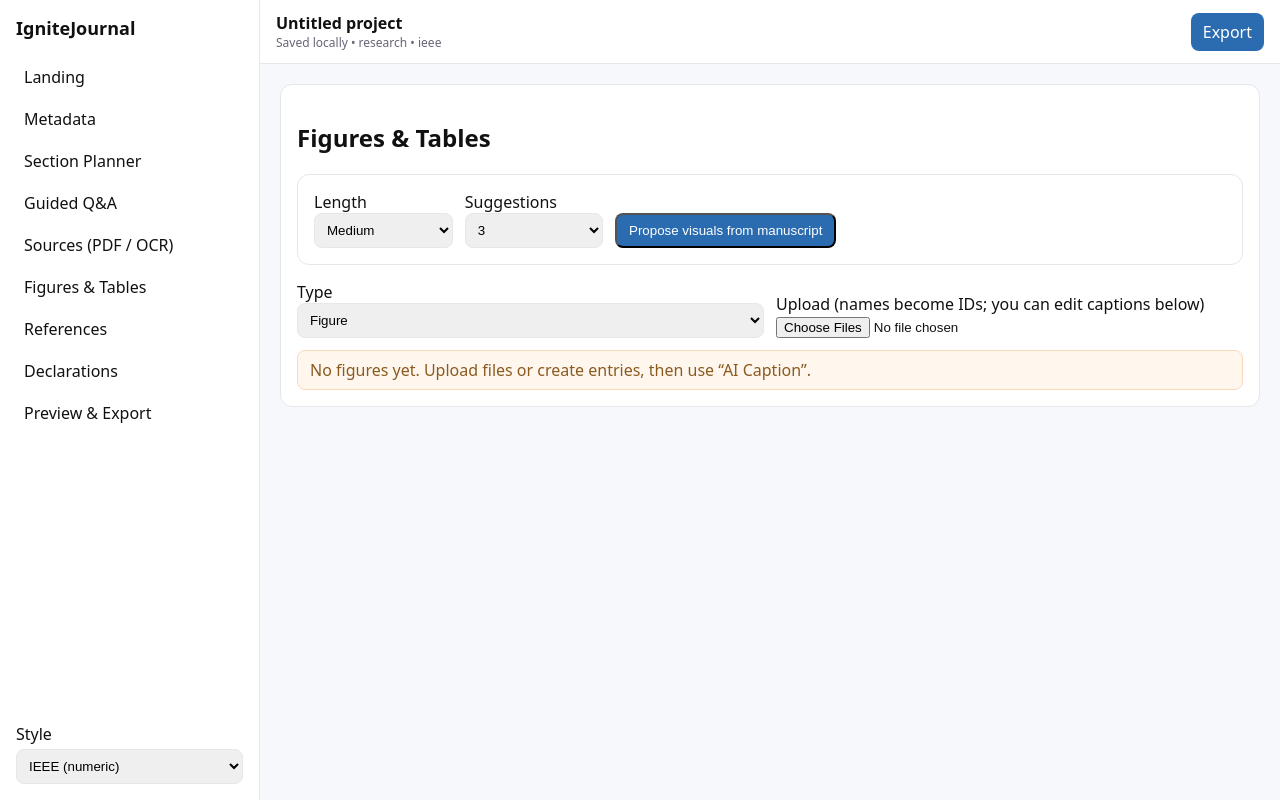
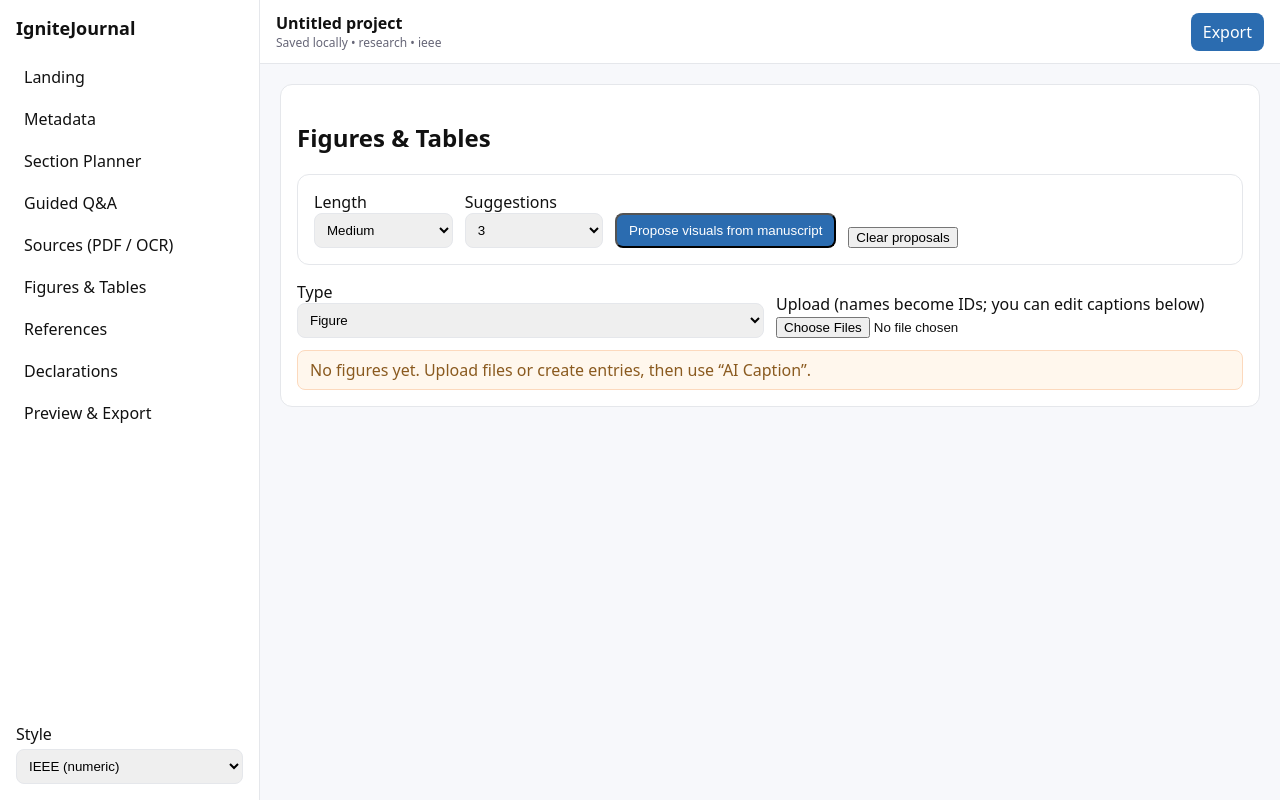
Before and after one commit to Zux12/JournalAI, a React (Vite) app: page /figures in a window 1280 px wide. Built offline with nearby package versions, Linux system fonts and the light colour scheme.

Commit message:
Update Figures.jsx

```diff
--- a/src/features/figures/Figures.jsx
+++ b/src/features/figures/Figures.jsx
@@ -3,7 +3,7 @@ import axios from 'axios';
 import { useProjectState } from '../../app/state.jsx';
 
 export default function Figures(){
-  const { project, setFigures, setTables, setSectionDraft } = useProjectState();
+  const { project, setFigures, setTables, setSectionDraft, setVisualProposals } = useProjectState();
   const [mode, setMode] = React.useState('figure'); // figure|table
   const sections = (project.planner?.sections || []).filter(s => !s.skipped && s.id!=='refs');
 
@@ -15,7 +15,7 @@ export default function Figures(){
   const [vizBusy, setVizBusy] = React.useState(false);
   const [vizLen, setVizLen] = React.useState('medium'); // short|medium|long
   const [vizCount, setVizCount] = React.useState(3);
-  const [proposals, setProposals] = React.useState([]); // [{kind,id,title,caption,variables,placement,paragraphs}]
+  const proposals = project.visualProposals || [];
 
   // Per-item placement suggestions
   const [placing, setPlacing] = React.useState({});     // id -> bool
@@ -137,7 +137,8 @@ export default function Figures(){
         maxItems: vizCount,
         allowExternal: false
       });
-      setProposals(Array.isArray(data?.proposals) ? data.proposals : []);
+      setVisualProposals(Array.isArray(data?.proposals) ? data.proposals : []);
+
     } finally {
       setVizBusy(false);
     }
@@ -218,6 +219,8 @@ export default function Figures(){
     <button className="btn" onClick={proposeFromManuscript} disabled={vizBusy}>
       {vizBusy ? 'Analyzing…' : 'Propose visuals from manuscript'}
     </button>
+    <button onClick={()=>setVisualProposals([])} disabled={vizBusy}>Clear proposals</button>
+
   </div>
 
   {/* Render proposals */}
```
